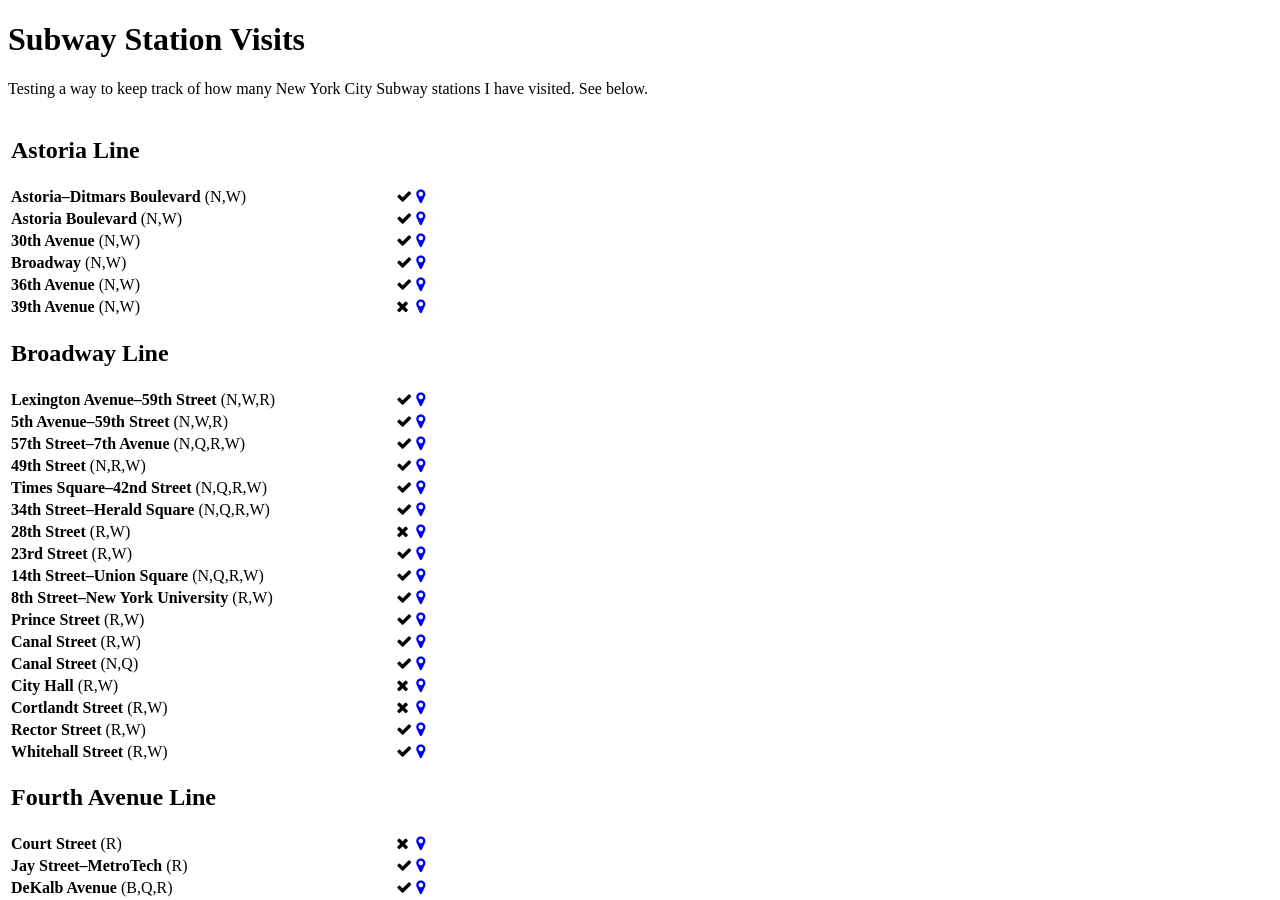
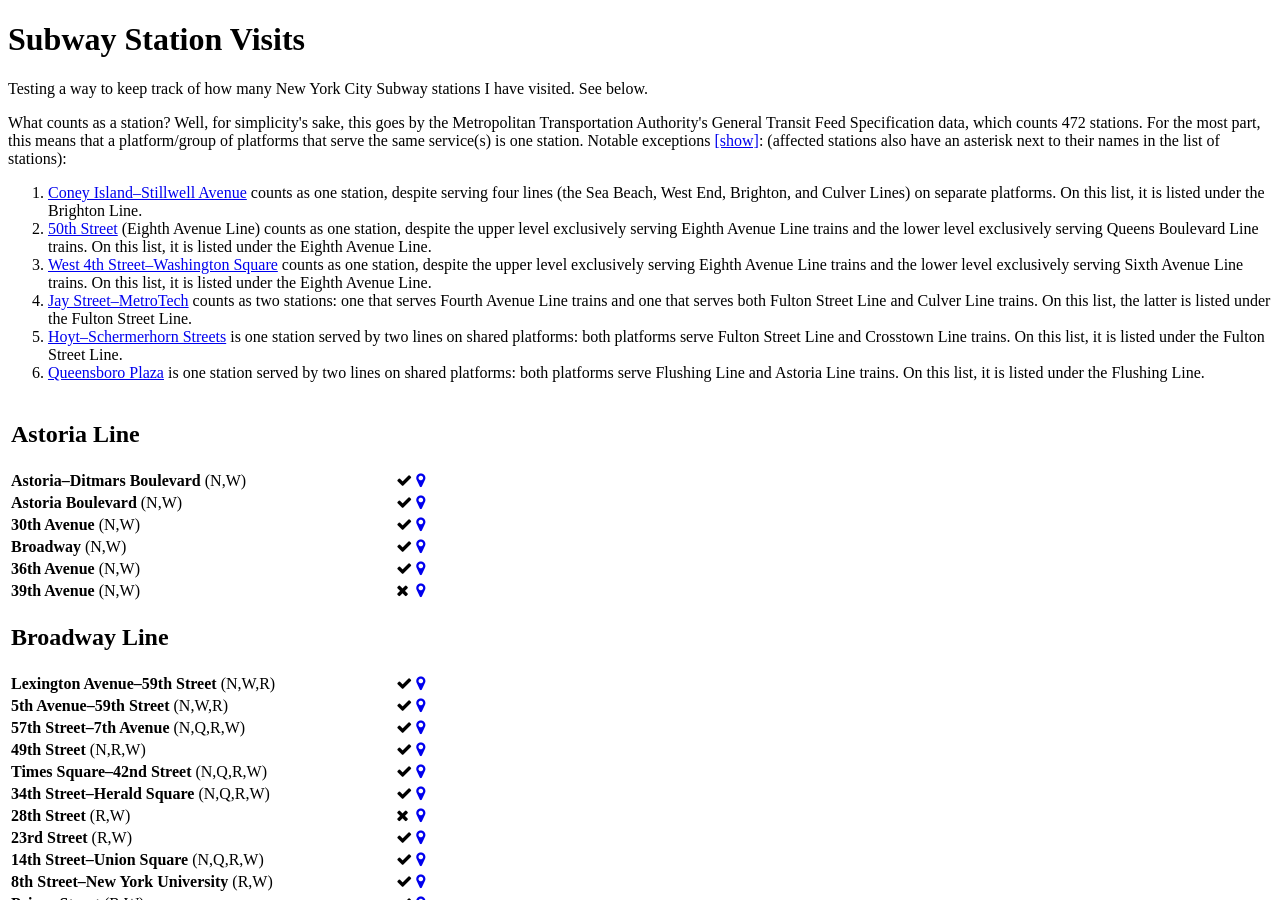
Before and after one commit to terrellfmerritt/subway, a Jekyll site: the page built from index.html, in a window 1280 px wide and 900 px high. Built offline with Jekyll 4.4.1, drawn with Linux system fonts in a browser that asks for light colours; nearby versions of some CDN libraries; some web fonts are replaced; some of the changed text lies outside the part shown.

Commit message:
note for additional stations

```diff
--- a/index.html
+++ b/index.html
@@ -4,7 +4,45 @@ layout: home
 
 <h1>Subway Station Visits</h2>
 <p>
-  Testing a way to keep track of how many New York City Subway stations I have visited. See below.
+ 	Testing a way to keep track of how many New York City Subway stations I have visited. See below.
+</p>
+<p>
+	What counts as a station? Well, for simplicity's sake, this goes by the Metropolitan Transportation
+	Authority's General Transit Feed Specification data, which counts 472 stations. For the most part,
+	this means that a platform/group of platforms that serve the same service(s) is one station.
+	Notable exceptions <a data-toggle="collapse" href="#exception_list" aria-expanded="false" aria-controls="exception_list">[show]</a>: (affected stations also have an asterisk next to their names in the list of stations):
+	<ol class="collapse" id="exception_list">
+		<li>
+			<a href="#D43">Coney Island&ndash;Stillwell Avenue</a> counts as one station, despite serving
+			four lines (the Sea Beach, West End, Brighton, and Culver Lines) on separate platforms. On this
+			list, it is listed under the Brighton Line.
+		</li>
+		<li>
+			<a href="#A25">50th Street</a> (Eighth Avenue Line) counts as one station, despite the upper level
+			exclusively serving Eighth Avenue Line trains and the lower level exclusively serving Queens
+			Boulevard Line trains. On this list, it is listed under the Eighth Avenue Line.
+		</li>
+		<li>
+			<a href="#A32">West 4th Street&ndash;Washington Square</a> counts as one station, despite the upper
+			level exclusively serving Eighth Avenue Line trains and the lower level exclusively serving Sixth
+			Avenue Line trains. On this list, it is listed under the Eighth Avenue Line.
+		</li>
+		<li>
+			<a href="#A41">Jay Street&ndash;MetroTech</a> counts as two stations: one that serves Fourth Avenue
+			Line trains and one that serves both Fulton Street Line and Culver Line trains. On this list, the
+			latter is listed under the Fulton Street Line.
+		</li>
+		<li>
+			<a href="#A42">Hoyt&ndash;Schermerhorn Streets</a> is one station served by two lines on shared
+			platforms: both platforms serve Fulton Street Line and Crosstown Line trains. On this list,
+			it is listed under the Fulton Street Line.
+		</li>
+		<li>
+			<a href="#718">Queensboro Plaza</a> is one station served by two lines on shared platforms: both
+			platforms serve Flushing Line and Astoria Line trains. On this list, it is listed under the
+			Flushing Line.
+		</li>
+	</ol>
 </p>
 
 <table class="table">
@@ -14,8 +52,8 @@ layout: home
 		<td colspan="3"><h2>{{ station.line }} {% if station.station_ID == "LINE" %}Line{% else %}Lines{% endif %}</h2></td>
 	</tr>
 	{% else %}
-	<tr class="{% if station.visited == "yes" %}table-success{% endif %}{% if station.visited == "no" %}table-danger{% endif %}">
-		<td><strong>{{ station.stop_name }}</strong> ({{ station.routes }})</td>
+	<tr id="{{ station.gtfs_ID }}" class="{% if station.visited == "yes" %}table-success{% endif %}{% if station.visited == "no" %}table-danger{% endif %}">
+		<td><strong>{{ station.stop_name }}</strong>{% if station.additional_lines %}*{% endif %} ({{ station.routes }})</td>
 		<td>{% if station.visited == "yes" %}<i class="fa fa-check" aria-hidden="true"></i>{% endif %}{% if station.visited == "no" %}<i class="fa fa-close" aria-hidden="true"></i>{% endif %}</td>
 		<td><a href="https://www.google.com/maps/?q={{ station.gtfs_lat }},{{ station.gtfs_lon }}"><i class="fa fa-map-marker aria-hidden="true"></i></a></td>
 	</tr>
```
